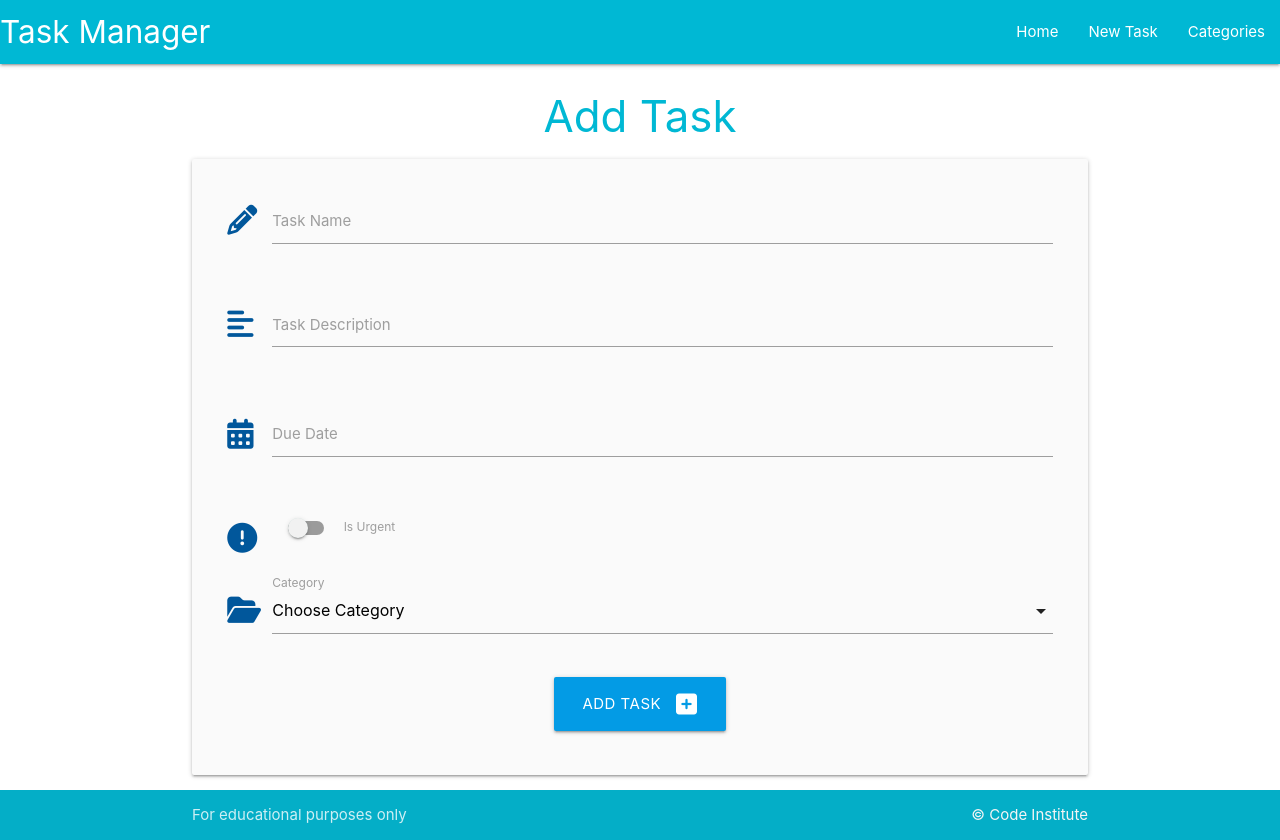
After one commit to Kathrin-ddggxh/CI_task-manager, a Flask app: page /add_task in a window 1280 px wide. The commit adds this page. Run offline with Flask 2, Linux system fonts and the light colour scheme; data that the repository does not hold is empty; some libraries are stand-ins or nearby versions.

Commit message:
Create template and function to add task

```diff
--- a/taskmanager/routes.py
+++ b/taskmanager/routes.py
@@ -40,3 +40,20 @@ def delete_category(category_id):
     db.session.delete(category)
     db.session.commit()
     return redirect(url_for("categories"))
+
+
+@app.route("/add_task", methods=["GET", "POST"])
+def add_task():
+    categories = list(Category.query.order_by(Category.category_name).all())
+    if request.method == "POST":
+        task = Task(
+            task_name=request.form.get("task_name"),
+            task_description=request.form.get("task_description"),
+            is_urgent=bool(True if request.form.get("is_urgent") else False),
+            due_date=request.form.get("due_date"),
+            category_id=request.form.get("category_id")
+        )
+        db.session.add(task)
+        db.session.commit()
+        return redirect(url_for("home"))
+    return render_template("add_task.html", categories=categories)
--- a/taskmanager/static/js/script.js
+++ b/taskmanager/static/js/script.js
@@ -1,5 +1,19 @@
-// Initialize collapsable navbar: Materialize script
+//  Materialize script
 document.addEventListener('DOMContentLoaded', function () {
+    // collapsable navbar initialization
     let sidenav = document.querySelectorAll('.sidenav');
     M.Sidenav.init(sidenav);
+
+    // datepicker initialization
+    let datepicker = document.querySelectorAll(".datepicker");
+    M.Datepicker.init(datepicker, {
+        format: "dd mmmm, yyyy",
+        i18n: {
+            done: "Select"
+        }
+    });
+
+    // select initialization
+    let selects = document.querySelectorAll("select");
+    M.FormSelect.init(selects);
 });
--- /dev/null
+++ b/taskmanager/templates/add_task.html
@@ -0,0 +1,73 @@
+{% extends "base.html" %}
+{% block content %}
+
+<h3 class="cyan-text text-accent-4 center-align">Add Task</h3>
+
+<!-- Form to create task -->
+<div class="row card-panel grey lighten-5">
+    <form class="col s12" method="POST" action="{{ url_for('add_task') }}">
+        <!-- task name -->
+        <div class="row">
+            <div class="input-field col s12">
+                <i class="fas fa-pencil-alt prefix light-blue-text text-darken-4"></i>
+                <input id="task_name" name="task_name" minlength="5" maxlength="50" type="text" class="validate"
+                    required>
+                <label for="task_name">Task Name</label>
+            </div>
+        </div>
+        <!-- task description -->
+        <div class="row">
+            <div class="input-field col s12">
+                <i class="fas fa-align-left prefix light-blue-text text-darken-4"></i>
+                <textarea id="task_description" name="task_description" minlength="5" maxlength="200" type="text"
+                    class="materialize-textarea validate" required></textarea>
+                <label for="task_description">Task Description</label>
+            </div>
+        </div>
+        <!-- due date -->
+        <div class="row">
+            <div class="input-field col s12">
+                <i class="fas fa-calendar-alt prefix light-blue-text text-darken-4"></i>
+                <input id="due_date" name="due_date" type="text" class="datepicker validate" required>
+                <label for="due_date">Due Date</label>
+            </div>
+        </div>
+        <!-- is urgent -->
+        <div class="row">
+            <div class="input-field col s12">
+                <div class="switch">
+                    <i class="fas fa-exclamation-circle prefix light-blue-text text-darken-4"></i>
+                    <label for="is_urgent">
+                        <input id="is_urgent" name="is_urgent" type="checkbox">
+                        <span class="lever"></span>
+                        Is Urgent
+                    </label>
+                </div>
+            </div>
+        </div>
+        <!-- category id -->
+        <div class="row">
+            <div class="input-field col s12">
+                <i class="fas fa-folder-open prefix light-blue-text text-darken-4"></i>
+                <select id="category_id" name="category_id" class="validate" required>
+                    <option value="" disabled selected>Choose Category</option>
+                    {% for category in categories %}
+                    <option value="{{ category.id }}">{{ category.category_name }}</option>
+                    {% endfor %}
+                </select>
+                <label for="category_id">Category</label>
+            </div>
+        </div>
+        <!-- submit button -->
+        <div class="row">
+            <div class="col s12 center-align">
+                <button type="submit" class="btn-large light-blue darken-1">
+                    Add Task <i class="fas fa-plus-square right"></i>
+                </button>
+            </div>
+        </div>
+    </form>
+</div>
+<!-- END - Form -->
+
+{% endblock %}
--- a/taskmanager/templates/base.html
+++ b/taskmanager/templates/base.html
@@ -24,7 +24,7 @@
                             class="fa-sharp fa-solid fa-bars"></i></a>
                     <ul class="right hide-on-med-and-down">
                         <li><a href="{{ url_for('home') }}">Home</a></li>
-                        <li><a href="">New Task</a></li>
+                        <li><a href="{{ url_for('add_task') }}">New Task</a></li>
                         <li><a href="{{ url_for('categories') }}">Categories</a></li>
                     </ul>
                 </div>
@@ -33,7 +33,7 @@
             <!-- mobile sidenav -->
             <ul class="sidenav" id="mobile-demo">
                 <li><a href="{{ url_for('home') }}">Home</a></li>
-                <li><a href="">New Task</a></li>
+                <li><a href="{{ url_for('add_task') }}">New Task</a></li>
                 <li><a href="{{ url_for('categories') }}">Categories</a></li>
             </ul>
         </header>
```
Also changed, not shown: taskmanager/templates/tasks.html (+9 -0 lines).
